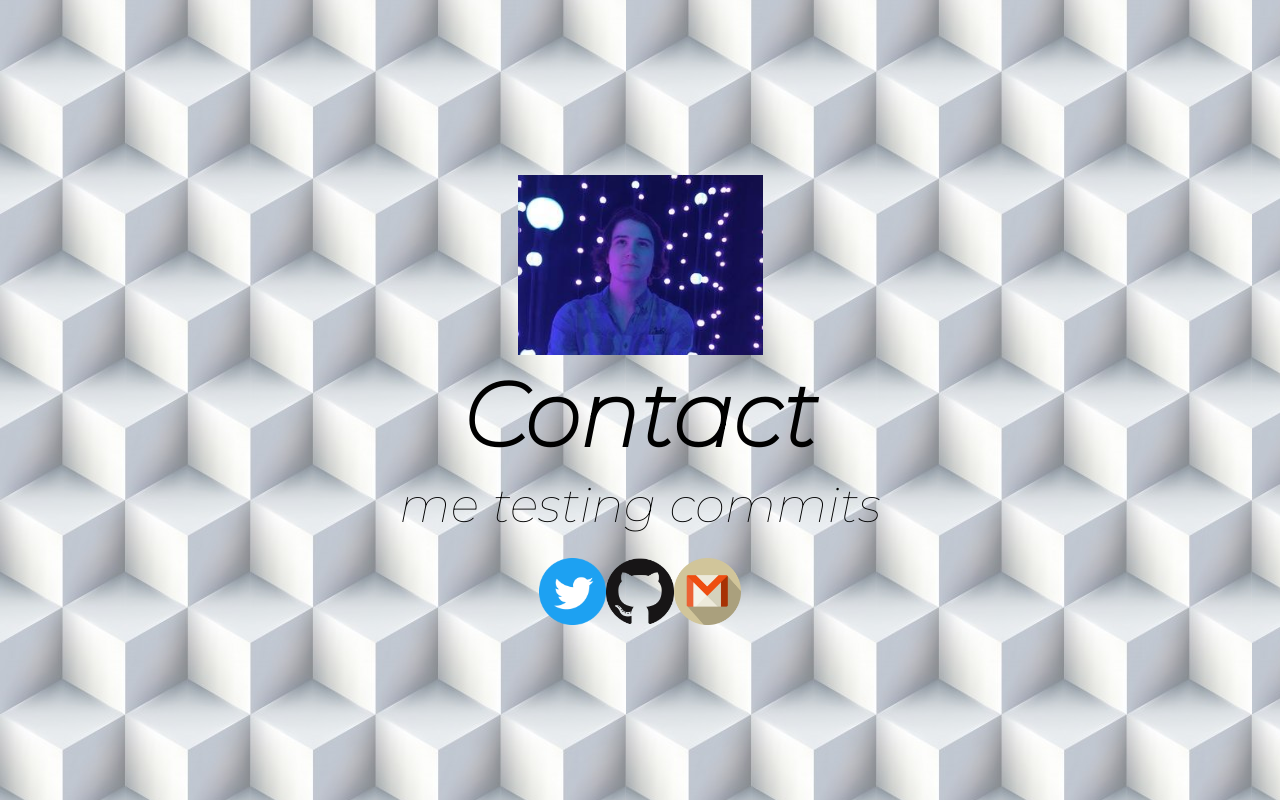
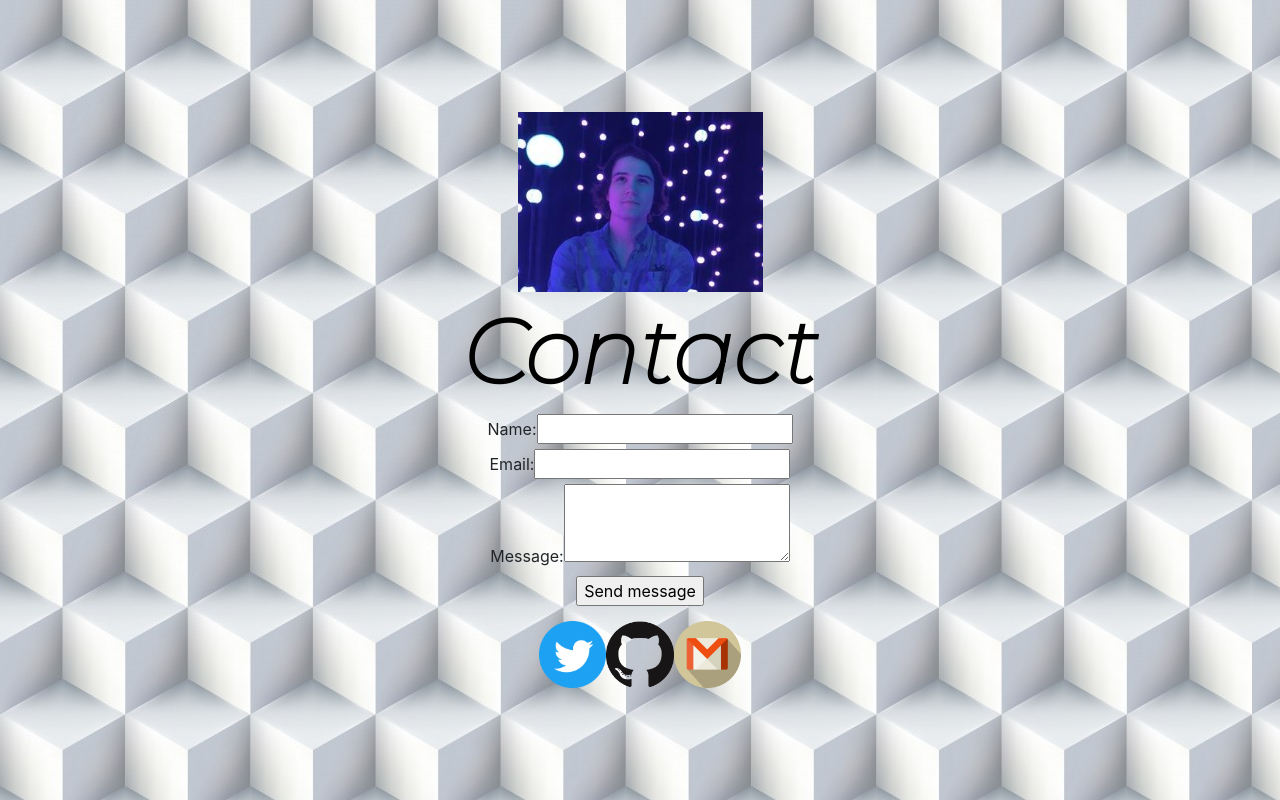
Before and after one commit to DialMforMukduk/personalweb, a Nuxt app: page /contact in a window 1280 px wide. Built offline with nearby package versions, Linux system fonts and the light colour scheme.

Commit message:
contact page netlify

```diff
--- a/pages/contact.vue
+++ b/pages/contact.vue
@@ -5,18 +5,87 @@
       <h1 class="title">
         Contact
       </h1>
-      <h2 class="subtitle">
-        me testing commits
-      </h2>
+      <div class="row justify-content-left">
+        <div
+          class="col-7 mx-auto"
+        >
+          <div class="content">
+            <form
+              name="contact"
+              action="/thank-you"
+              netlify-honeypot="bot-field"
+              method="post"
+              netlify
+            >
+              <input
+                type="hidden"
+                name="form-name"
+                value="contact"
+              >
+              <p class="hidden">
+                <label>
+                  Don’t fill this out:
+                  <input name="bot-field">
+                </label>
+              </p>
+              <label
+                class="form-label"
+                for="name"
+              >
+                Name:
+              </label>
+              <input
+                id="name"
+                class="form-field"
+                name="name"
+              ><br>
+              <label
+                class="form-label"
+                for="email"
+              >
+                Email:
+              </label>
+              <input
+                id="email"
+                class="form-field"
+                name="email"
+              ><br>
+              <label
+                class="form-label"
+                for="message"
+              >
+                Message:
+              </label>
+              <textarea
+                id="message"
+                class="form-field"
+                name="message"
+                rows="3"
+              /><br>
+              <input
+                class="form-button"
+                type="submit"
+                value="Send message"
+              >
+            </form>
+          </div>
+        </div>
+      </div>
       <div class="links">
-        <a href="https://twitter.com/DialMforMukduk">
+        <a
+          href="https://twitter.com/DialMforMukduk"
+          target="_blank"
+        >
           <img
             src="~assets/Twitter_Social_Icon_Circle_Color.png"
             alt="Twitter"
             style="width:6.5%;height:6.5%;border:0;"
           >
         </a>
-        <a href="https://github.com/DialMforMukduk">
+        <a
+          href="https://github.com/DialMforMukduk"
+          target="_blank"
+        >
           <img
             src="~assets/GitHub-Mark-120px-plus.png"
             alt="Github"
@@ -36,42 +105,41 @@
 </template>
 
 <script>
-import Logo from '~/components/Logo.vue'
+import Logo from "~/components/Logo.vue";
 
 export default {
   components: {
     Logo
   }
-}
+};
 </script>
 
 <style>
-
 .container-fluid {
   min-height: 100vh;
   display: flex;
   justify-content: center;
   align-items: center;
   text-align: center;
-  background-image: url('~assets/background.jpg');
+  background-image: url("~assets/background.jpg");
   background-repeat: repeat;
 }
 
 .title {
-    font-family: 'Montserrat', sans-serif;
+  font-family: "Montserrat", sans-serif;
   display: block;
   font-size: 7vw;
   font-weight: bold;
   color: black;
-    letter-spacing: .01vw;
+  letter-spacing: 0.01vw;
 }
 
 .subtitle {
-    font-family: 'Montserrat', sans-serif;
+  font-family: "Montserrat", sans-serif;
   font-weight: 425;
   font-size: 3.75vw;
   color: black;
-    letter-spacing: .01vw;
+  letter-spacing: 0.01vw;
   padding-top: 0vw;
 }
 
@@ -85,4 +153,8 @@ img {
   width: auto\9; /* ie8 */
 }
 
+.hidden {
+  display: none;
+}
+
 </style>
--- a/pages/home.vue
+++ b/pages/home.vue
@@ -9,14 +9,20 @@
       </h2>
       <logo />
       <div class="links">
-        <a href="https://twitter.com/DialMforMukduk">
+        <a
+          href="https://twitter.com/DialMforMukduk"
+          target="_blank"
+        >
           <img
             src="~assets/Twitter_Social_Icon_Circle_Color.png"
             alt="Twitter"
             style="width:6.5%;height:6.5%;border:0;"
           >
         </a>
-        <a href="https://github.com/DialMforMukduk">
+        <a
+          href="https://github.com/DialMforMukduk"
+          target="_blank"
+        >
           <img
             src="~assets/GitHub-Mark-120px-plus.png"
             alt="Github"
--- a/pages/index.vue
+++ b/pages/index.vue
@@ -9,14 +9,20 @@
       </h2>
       <logo />
       <div class="links">
-        <a href="https://twitter.com/DialMforMukduk">
+        <a
+          href="https://twitter.com/DialMforMukduk"
+          target="_blank"
+        >
           <img
             src="~assets/Twitter_Social_Icon_Circle_Color.png"
             alt="Twitter"
             style="width:6.5%;height:6.5%;border:0;"
           >
         </a>
-        <a href="https://github.com/DialMforMukduk">
+        <a
+          href="https://github.com/DialMforMukduk"
+          target="_blank"
+        >
           <img
             src="~assets/GitHub-Mark-120px-plus.png"
             alt="Github"
--- /dev/null
+++ b/pages/thank-you.vue
@@ -0,0 +1,16 @@
+<template>
+  <div class="content">
+    <h1 class="title">
+      Thank you
+    </h1>
+    <p class="text-center">
+      <nuxt-link to="home">
+        back home
+      </nuxt-link>
+    </p>
+  </div>
+</template>
+
+<style>
+
+</style>
```
Lines whose indentation alone changed are shown as unchanged.
